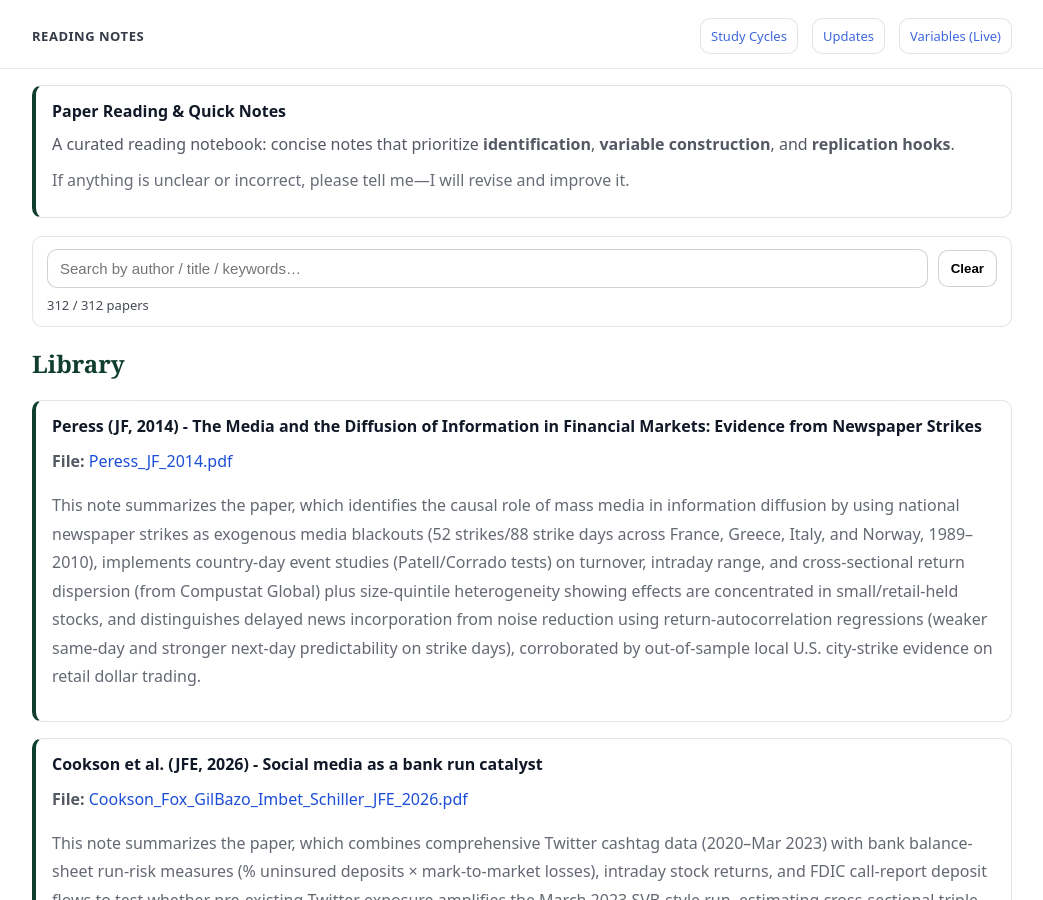
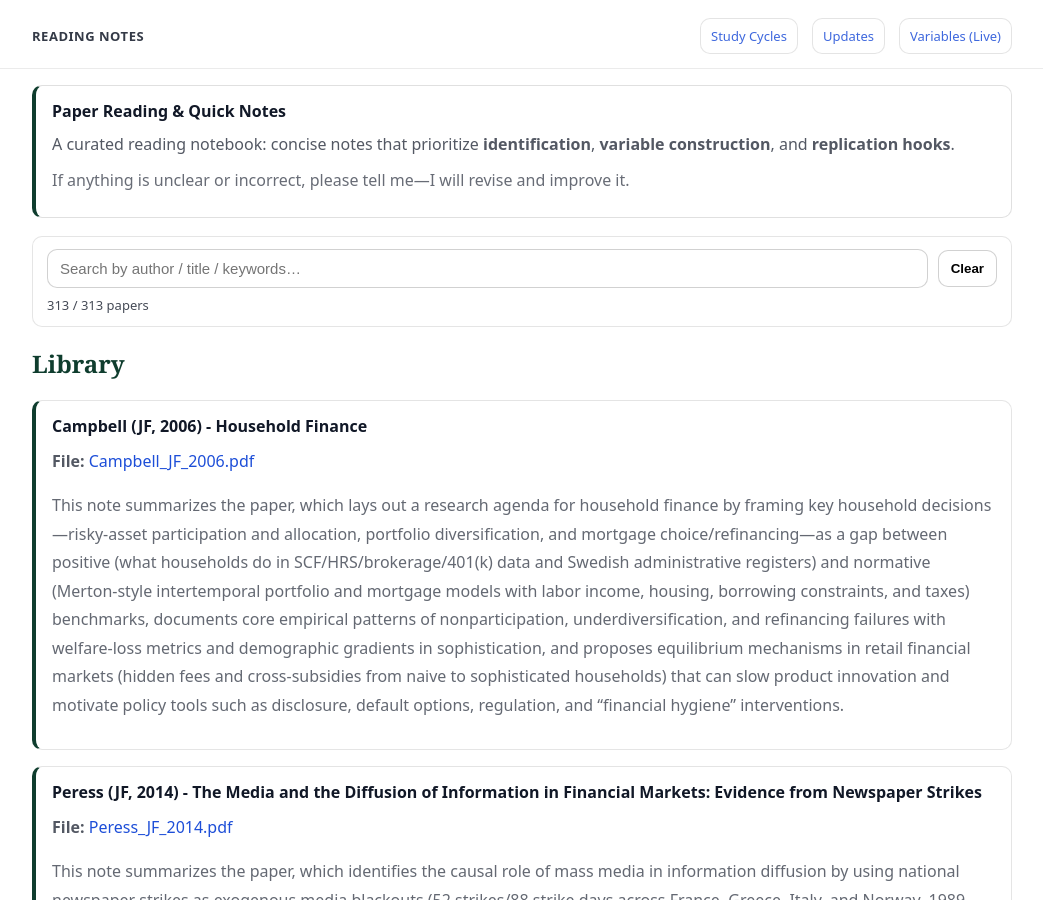
Before and after one commit to yaxinzn/study-archive, a Jekyll site: the page built from reading/index.md, in a window 1280 px wide and 900 px high. Shown: the whole window, without its empty margins (118-1161 px from the left). Built offline with Jekyll 4.4.1, drawn with Linux system fonts in a browser that asks for light colours.

Commit message:
Reading: add/update Campbell_JF_2006.pdf

```diff
--- a/_data/reading.yml
+++ b/_data/reading.yml
@@ -1,3 +1,7 @@
+- title: "Campbell (JF, 2006) - Household Finance"
+  file: "Campbell_JF_2006.pdf"
+  desc: "This note summarizes the paper, which lays out a research agenda for household finance by framing key household decisions—risky-asset participation and allocation, portfolio diversification, and mortgage choice/refinancing—as a gap between positive (what households do in SCF/HRS/brokerage/401(k) data and Swedish administrative registers) and normative (Merton-style intertemporal portfolio and mortgage models with labor income, housing, borrowing constraints, and taxes) benchmarks, documents core empirical patterns of nonparticipation, underdiversification, and refinancing failures with welfare-loss metrics and demographic gradients in sophistication, and proposes equilibrium mechanisms in retail financial markets (hidden fees and cross-subsidies from naive to sophisticated households) that can slow product innovation and motivate policy tools such as disclosure, default options, regulation, and “financial hygiene” interventions."
+
 - title: "Peress (JF, 2014) - The Media and the Diffusion of Information in Financial Markets: Evidence from Newspaper Strikes"
   file: "Peress_JF_2014.pdf"
   desc: "This note summarizes the paper, which identifies the causal role of mass media in information diffusion by using national newspaper strikes as exogenous media blackouts (52 strikes/88 strike days across France, Greece, Italy, and Norway, 1989–2010), implements country-day event studies (Patell/Corrado tests) on turnover, intraday range, and cross-sectional return dispersion (from Compustat Global) plus size-quintile heterogeneity showing effects are concentrated in small/retail-held stocks, and distinguishes delayed news incorporation from noise reduction using return-autocorrelation regressions (weaker same-day and stronger next-day predictability on strike days), corroborated by out-of-sample local U.S. city-strike evidence on retail dollar trading."
```
Also changed, not shown: 1 other file.
